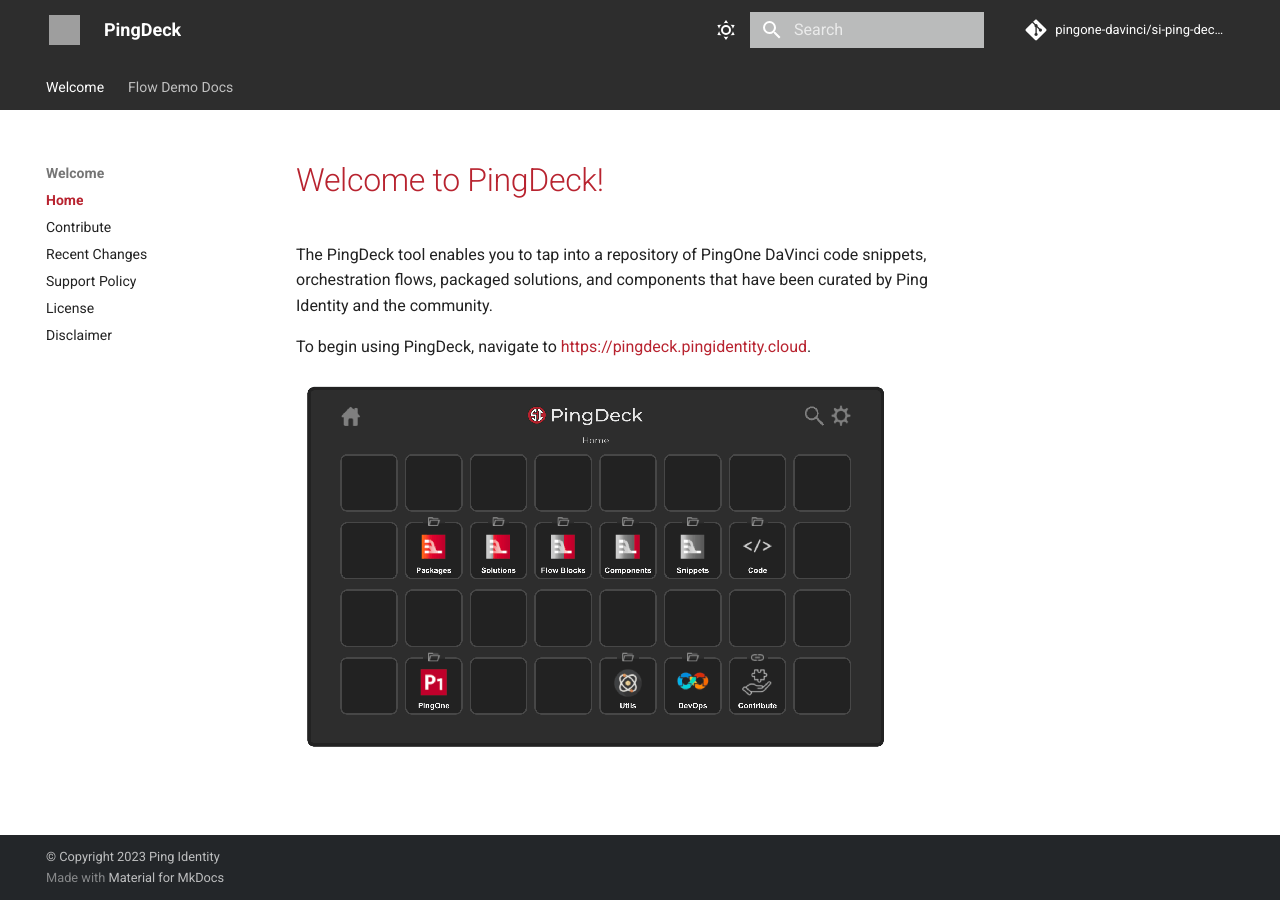
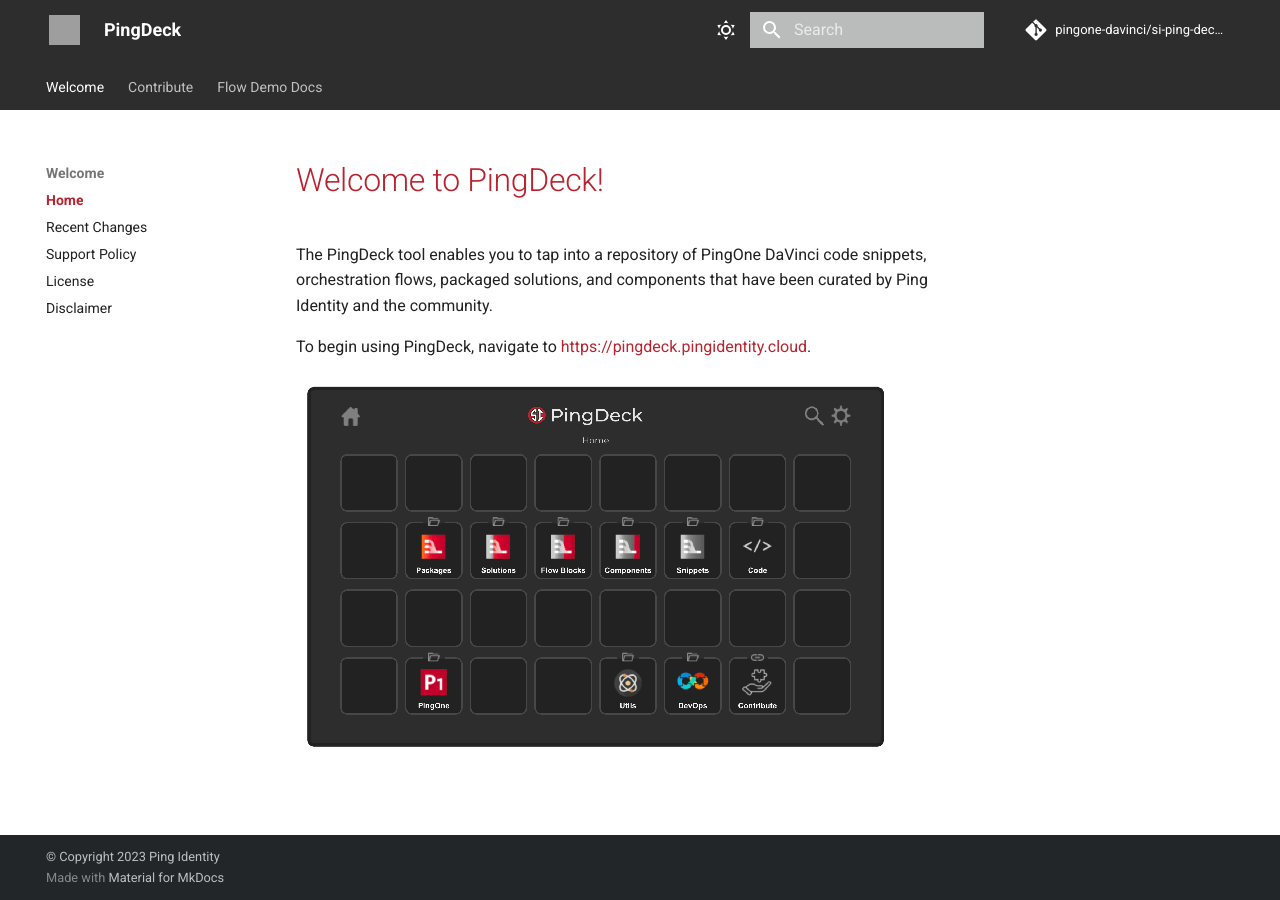
Before and after one commit to pingone-davinci/si-ping-deck-docs, an MkDocs documentation site: the page built from docs/README.md, in a window 1280 px wide. Built offline with MkDocs 1.6.1 and Material for MkDocs 9.7.7, drawn with Linux system fonts in a browser that asks for light colours; comment, search, counter and statistics services are not loaded; part of the change alters nothing that is shown; grey boxes are pictures that could not be loaded.

```diff
--- a/mkdocs.yml
+++ b/mkdocs.yml
@@ -54,10 +54,10 @@ plugins:
 nav:
   - Welcome:
       - Home: "./README.md"
-      - Contribute: "./contribute.md"
       - Recent Changes: "./changelog.md"
       - Support Policy: "home/supportPolicy.md"
       - License: "LICENSE.md"
       - Disclaimer: "home/disclaimer.md"
+  - Contribute: "./contribute.md"
   - Flow Demo Docs:
       - User Registration: "flows/user-registration.md"
```
